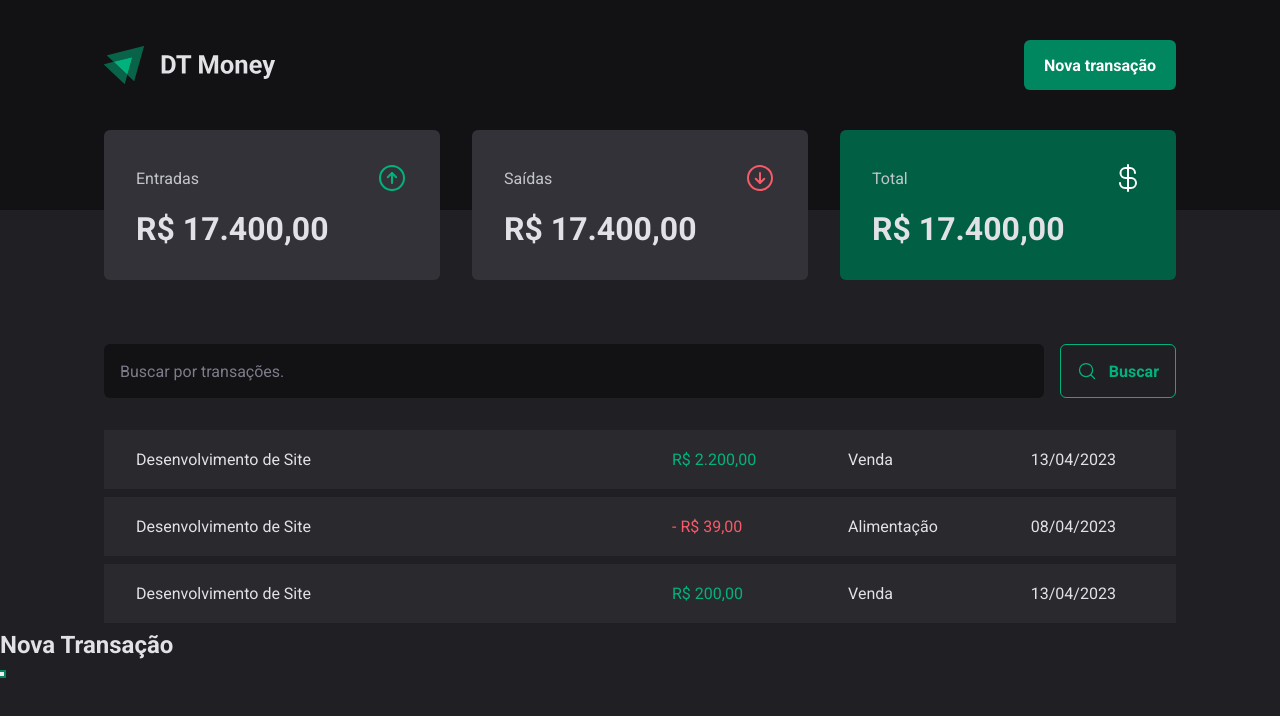
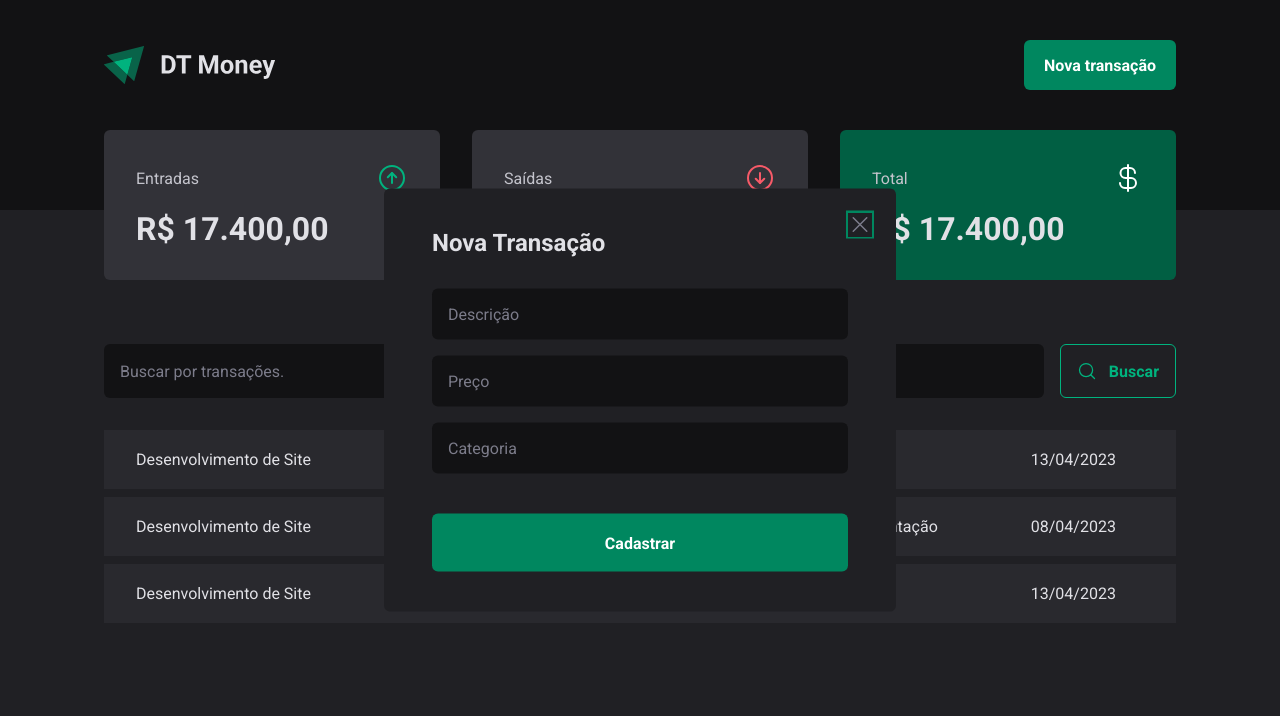
Before and after one commit to oeduardodev/ignite_money, a React (Vite) app: page / in a window 1280 px wide. Both pictures are taken after a click on the button "Nova transação". Shown: the top 716 px of the page. Built offline with nearby package versions, Linux system fonts and the light colour scheme.

Commit message:
Estrutura visual - Modal de nova transação

```diff
--- a/src/components/Header/index.tsx
+++ b/src/components/Header/index.tsx
@@ -1,6 +1,7 @@
 import { HeaderContainer, HeaderContent, NewTransactionsButton } from './styles'
 import logoImg from '../../assets/Logo.svg'
 import * as Dialog from '@radix-ui/react-dialog'
+import { NewTransactionsModal } from '../NewTransactionsModal'
 
 export function Header() {
   return (
@@ -13,15 +14,7 @@
             <NewTransactionsButton>Nova transação</NewTransactionsButton>
           </Dialog.Trigger>
 
-          <Dialog.Portal>
-            <Dialog.Overlay />
-
-            <Dialog.Content>
-              <Dialog.Title>Nova Transação</Dialog.Title>
-
-              <Dialog.Close />
-            </Dialog.Content>
-          </Dialog.Portal>
+          <NewTransactionsModal />
         </Dialog.Root>
       </HeaderContent>
     </HeaderContainer>
--- /dev/null
+++ b/src/components/NewTransactionsModal/index.tsx
@@ -0,0 +1,27 @@
+import * as Dialog from '@radix-ui/react-dialog'
+import { CloseButton, Content, Overlay } from './styles'
+import { X } from 'phosphor-react'
+
+export function NewTransactionsModal() {
+  return (
+    <Dialog.Portal>
+      <Overlay />
+
+      <Content>
+        <Dialog.Title>Nova Transação</Dialog.Title>
+
+        <CloseButton>
+          <X size={24} />
+        </CloseButton>
+
+        <form action="">
+          <input type="text" placeholder="Descrição" required />
+          <input type="number" placeholder="Preço" required />
+          <input type="text" placeholder="Categoria" required />
+
+          <button type="submit">Cadastrar</button>
+        </form>
+      </Content>
+    </Dialog.Portal>
+  )
+}
--- /dev/null
+++ b/src/components/NewTransactionsModal/styles.ts
@@ -0,0 +1,67 @@
+import * as Dialog from '@radix-ui/react-dialog'
+import { styled } from 'styled-components'
+
+export const Overlay = styled(Dialog.Overlay)`
+  position: fixed;
+  width: 100vw;
+  height: 100vh;
+  inset: 0;
+  background: rgba(0, 0, 0, 0, 0.75);
+`
+
+export const Content = styled(Dialog.Content)`
+  min-width: 32rem;
+  border-radius: 6px;
+  padding: 2.5rem 3rem;
+  background: ${(props) => props.theme['gray-800']};
+
+  position: fixed;
+  top: 50%;
+  left: 50%;
+  transform: translate(-50%, -50%);
+
+  form {
+    margin-top: 2rem;
+    display: flex;
+    flex-direction: column;
+    gap: 1rem;
+
+    input {
+      border-radius: 6px;
+      border: 0;
+      background-color: ${(props) => props.theme['gray-900']};
+      color: ${(props) => props.theme['gray-300']};
+      padding: 1rem;
+
+      &::placeholder {
+        color: ${(props) => props.theme['gray-500']};
+      }
+    }
+    button[type='submit'] {
+      height: 58px;
+      border: 0;
+      background-color: ${(props) => props.theme['green-500']};
+      color: ${(props) => props.theme.white};
+      font-weight: bold;
+      padding: 0 1.25rem;
+      border-radius: 6px;
+      margin-top: 1.5rem;
+      cursor: pointer;
+
+      &:hover {
+        background-color: ${(props) => props.theme['green-700']};
+        transition: background-color 0.2s;
+      }
+    }
+  }
+`
+export const CloseButton = styled(Dialog.Close)`
+  position: absolute;
+  background: transparent;
+  border: 0;
+  top: 1.5rem;
+  right: 1.5rem;
+  line-height: 0;
+  cursor: pointer;
+  color: ${(props) => props.theme['gray-500']};
+`
```
